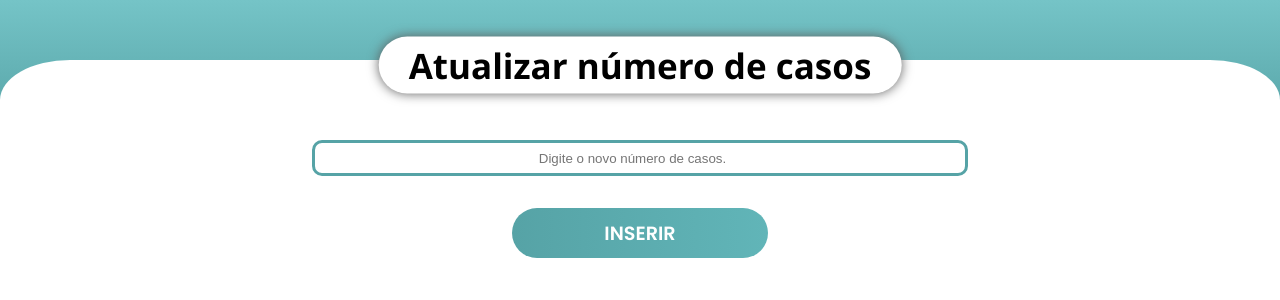
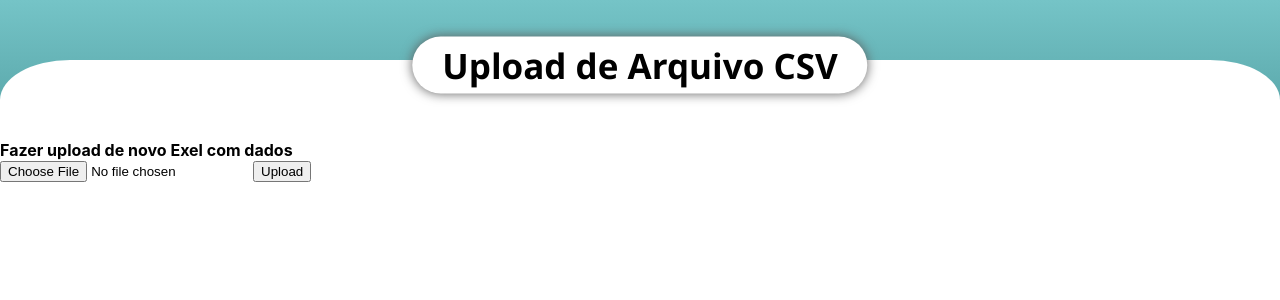
Before and after one commit to srmacario/idqbrn, a React (Create React App) app: page /upload in a window 1280 px wide. Shown: the top 300 px of the page. Built offline with nearby package versions, Linux system fonts and the light colour scheme.

Commit message:
upload csv

```diff
--- a/src/App.js
+++ b/src/App.js
@@ -6,6 +6,7 @@ import UserDashboard from './components/UserDashboard'
 import UpdateCasesNumber from './components/UpdateCasesNumber'
 import UpdateCases from './components/UpdateCases'
 import UpdateInfoDisease from './components/UpdateInfoDisease'
+import UploadFile from './components/UploadFile'
 import { BrowserRouter, Routes, Route } from "react-router-dom";
 import NewLogin from './components/Login.js';
 
@@ -21,7 +22,7 @@ function App() {
           <Route path="/update_info/:doencaNome" element={<UpdateInformation />} />
           <Route path="/update_cases" element={<UpdateCases />} />
           <Route path="/update_info" element={<UpdateInfoDisease />} />
-          <Route path="/upload" element={<UpdateCasesNumber />} />
+          <Route path="/upload" element={<UploadFile />} />
         </Routes>
       </BrowserRouter>
     </>
--- /dev/null
+++ b/src/components/UploadFile.js
@@ -0,0 +1,81 @@
+import axios from "axios";
+import React from "react";
+import stylesCorpo from "./css/stylesCorpo.module.css"
+//const csvtojson = require('csvtojson');
+//import csvtojson from 'csvtojson'
+
+
+class UploadFile extends React.Component {
+    constructor() {
+        super();
+        this.state = {
+            selectedFile: null
+        }
+    }
+
+    onFileChange = async event =>{
+        await this.setState({selectedFile : event.target.files[0]});
+        console.log(this.state.selectedFile);
+    };
+
+    onFileUpload =  async() =>{
+        const formData =  new FormData();
+        console.log("bad*-")
+        await formData.append(
+            "myFile",
+            //fs.createReadStream(this.state.selectedFile),
+            this.state.selectedFile
+        );
+        console.log(formData);
+        axios.post('http://localhost:8080/dados/',formData,{
+            headers:{
+                'Content-Type': 'multipart/form-data'
+            }
+        });
+    };
+    // onFileUpload = () =>{
+    //     console.log(this.state.selectedFile);
+    //     csvtojson.
+    //     csvtojson().fromFile(this.state.selectedFile.name)
+    //     .then(csvData => {
+    //         console.log(csvData);
+    //         axios.post('http://localhost:8080/dados/',csvData);
+    //     })
+    //     .catch(err => console.log(err));
+    // };
+
+
+    render() {
+
+        return (
+            <>
+                <div>
+                    <div className={stylesCorpo.cabecalho}>
+                        <div className={stylesCorpo.pagina}>Upload de Arquivo CSV</div>
+                    </div>
+                </div>
+
+                <div className={stylesCorpo.corpo}>
+                    <div >
+                        <div >
+                            <div  >
+                                <div ><b>Fazer upload de novo Exel com dados</b></div>
+                                <div >
+
+                                    <input type="file"  name="myFile" onChange={this.onFileChange} enctype="multipart/form-data"/>
+                                    <button onClick={this.onFileUpload}>
+                                        Upload
+                                    </button>
+
+                                </div>
+                            </div>
+                            {/* <div id="excel_data"  style="overflow-x: scroll; overflow-y: scroll; max-height:800px;"></div> */}
+                        </div>
+                    </div>
+                </div>
+
+            </>
+        );
+    }
+}
+export default UploadFile;
```
Also changed, not shown: 1 other file (tests, documents, lock files or other folders).
